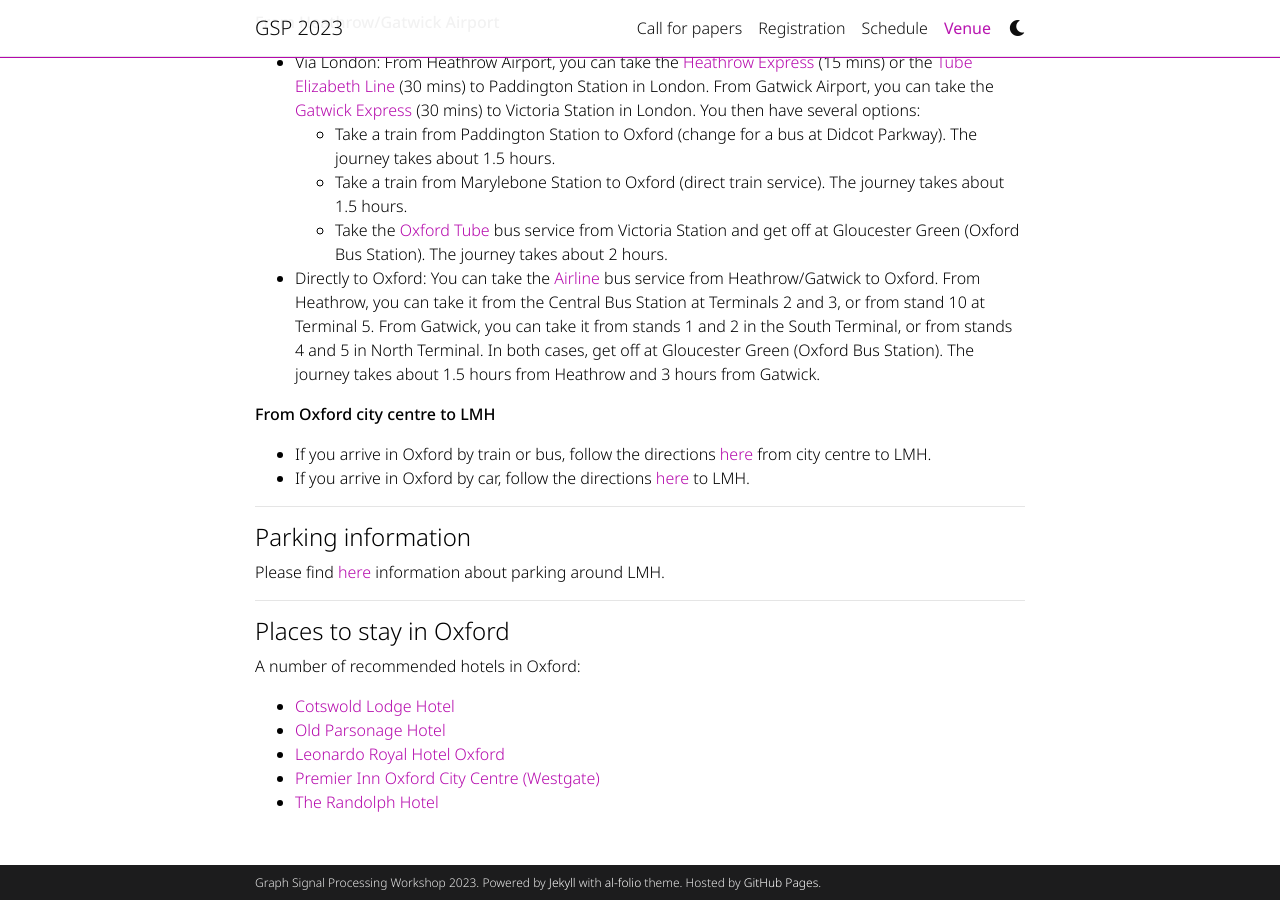
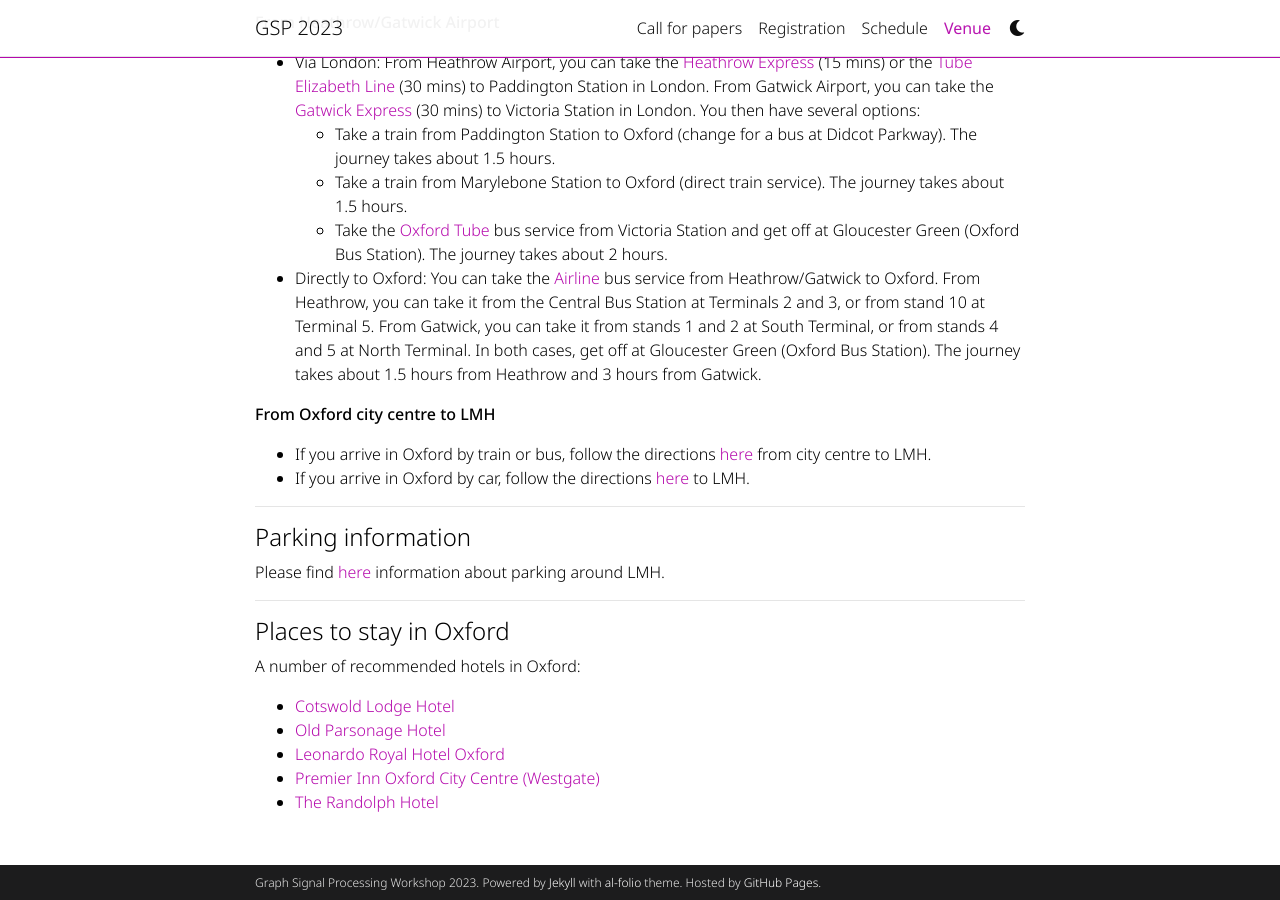
Before and after one commit to shreyasvinaya/gspworkshop2025.github.io, a Jekyll site: the page built from _pages/venue.md, in a window 1280 px wide and 900 px high, scrolled down 610 px. Built offline with Jekyll 4.4.1, drawn with Linux system fonts in a browser that asks for light colours; full-size pictures stand in for the smaller copies a plugin makes; comment, search, counter and statistics services are not loaded; a style sheet for code colours, icons or effects is not loaded.

Commit message:
Update venue.md

```diff
--- a/_pages/venue.md
+++ b/_pages/venue.md
@@ -22,7 +22,7 @@
   + Take a train from Paddington Station to Oxford (change for a bus at Didcot Parkway). The journey takes about 1.5 hours.
   + Take a train from Marylebone Station to Oxford (direct train service). The journey takes about 1.5 hours.
   + Take the [Oxford Tube](https://www.stagecoachbus.com/promos-and-offers/oxfordshire/oxford-tube) bus service from Victoria Station and get off at Gloucester Green (Oxford Bus Station). The journey takes about 2 hours.
-+ Directly to Oxford: You can take the [Airline](https://www.theairlineoxford.co.uk/) bus service from Heathrow/Gatwick to Oxford. From Heathrow, you can take it from the Central Bus Station at Terminals 2 and 3, or from stand 10 at Terminal 5. From Gatwick, you can take it from stands 1 and 2 in the South Terminal, or from stands 4 and 5 in North Terminal. In both cases, get off at Gloucester Green (Oxford Bus Station). The journey takes about 1.5 hours from Heathrow and 3 hours from Gatwick.
++ Directly to Oxford: You can take the [Airline](https://www.theairlineoxford.co.uk/) bus service from Heathrow/Gatwick to Oxford. From Heathrow, you can take it from the Central Bus Station at Terminals 2 and 3, or from stand 10 at Terminal 5. From Gatwick, you can take it from stands 1 and 2 at South Terminal, or from stands 4 and 5 at North Terminal. In both cases, get off at Gloucester Green (Oxford Bus Station). The journey takes about 1.5 hours from Heathrow and 3 hours from Gatwick.
 
 **From Oxford city centre to LMH**
 + If you arrive in Oxford by train or bus, follow the directions [here](/assets/pdf/Directions%20to%20Lady%20Margaret%20Hall%20from%20Oxford%20Rail%20and%20Bus%20Stations.pdf) from city centre to LMH.
```
